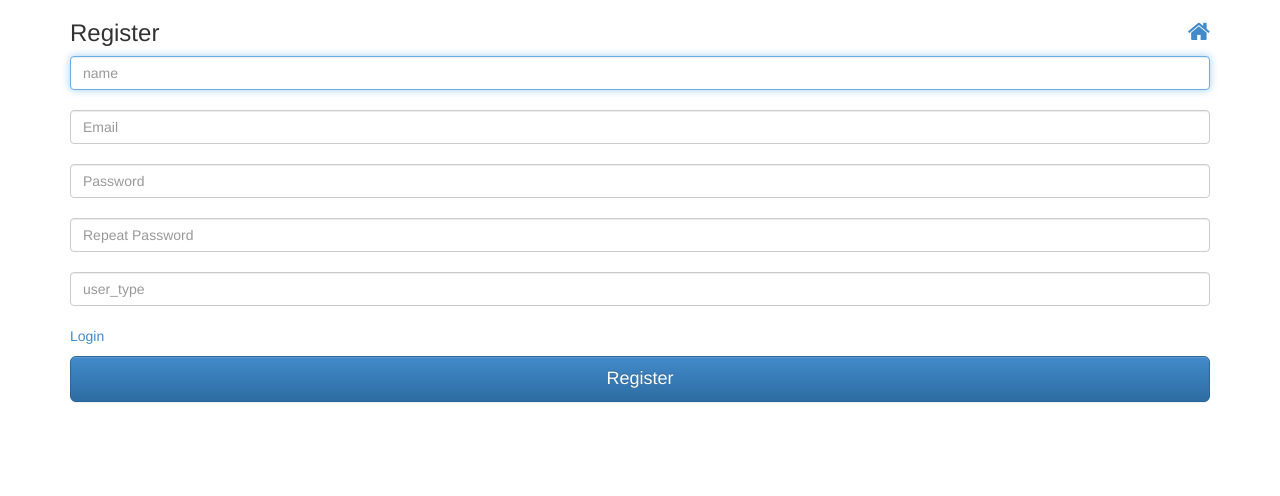
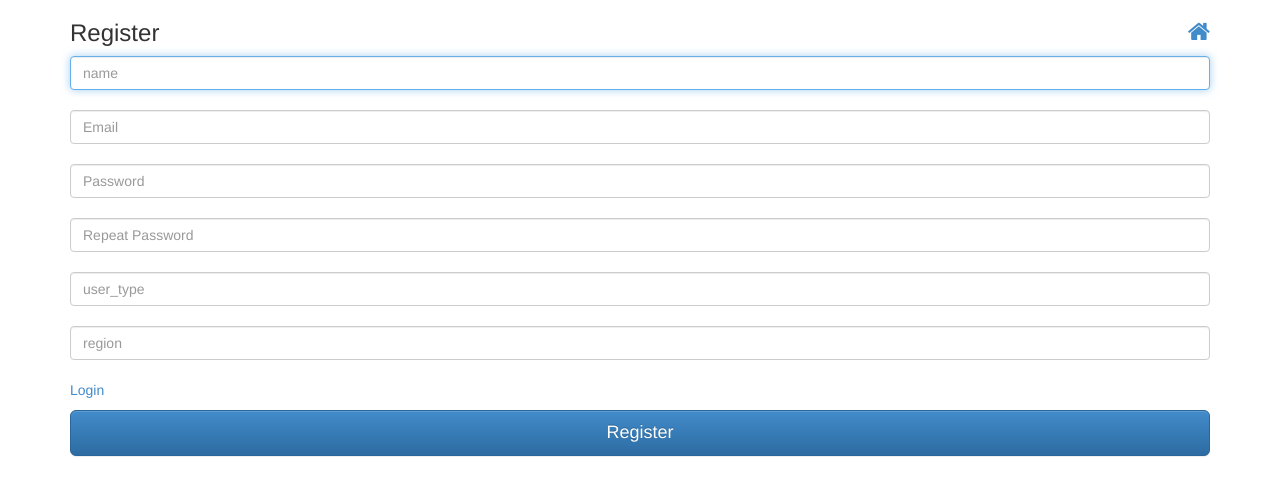
Before and after one commit to mrsaicharan1/E-Mandi, a Flask app: page /register in a window 1280 px wide. Shown: the top 496 px of the page. Run offline with Flask 2, Linux system fonts and the light colour scheme; parts of the project's set-up code (start-up, migrations or seed data) failed here and were passed over; some libraries are stand-ins or nearby versions.

Commit message:
Added support for Region-wise revenue

```diff
--- a/app.py
+++ b/app.py
@@ -13,6 +13,9 @@ from cart import ShoppingCart
 import datetime
 import time
 import random
+engine = create_engine('sqlite:///user.db', echo=True)
+from sqlalchemy.sql import text
+
 
 app = Flask(__name__)
 
@@ -34,7 +37,10 @@ def home():
     govt = Government.query.all()
     retailer_list = ['kiran','raju','mani','jayanthi','naresh']
     best_retailer = random.choice(retailer_list)
-    return render_template('pages/index.html',items=items,govt=govt,w_items=w_items,best_retailer=best_retailer)
+    connection = engine.connect()
+    s = text("SELECT SUM(amount) FROM Transaction WHERE region=:r")
+    total_revenue = connection.execute(s,r=session['region'])
+    return render_template('pages/index.html',items=items,govt=govt,w_items=w_items,best_retailer=best_retailer,total_revenue=total_revenue)
 
 @app.route('/about')
 def about():
@@ -56,6 +62,7 @@ def login():
                 session['name'] = form.name.data
                 session['user_type']=kind
                 session['user_id'] = form.user_id.data
+                session['region'] = user.region
                 return redirect(url_for('home'))
 
         # retailer login
@@ -65,6 +72,7 @@ def login():
                 session['name'] = form.name.data
                 session['user_type']=kind
                 session['user_id'] = form.user_id.data
+                session['region'] = user.region
                 return redirect(url_for('home'))
         # wholeseller login
         if user and user.user_type == 'wholeseller' :
@@ -73,6 +81,7 @@ def login():
                 session['name'] = form.name.data
                 session['user_type']=kind
                 session['user_id'] = form.user_id.data
+                session['region'] = user.region
                 return redirect(url_for('home'))
         else:
              user = not_found_error
@@ -122,7 +131,7 @@ def cart():
 @app.route('/checkout', methods=['GET','POST'])
 def checkout():
     if request.method == 'POST':
-        transaction = Transaction(session['user_id'],datetime.date.today(),request.form['pay'])
+        transaction = Transaction(session['user_id'],datetime.date.today(),request.form['pay'],session['region'])
         db.session.add(transaction)
         db.session.commit()
         return redirect(url_for('home'))
--- a/forms.py
+++ b/forms.py
@@ -28,6 +28,10 @@ class RegisterForm(Form):
     user_type = TextField(
     'user_type', validators=[DataRequired(), Length(min=6, max=40)]
     )
+
+    region = TextField(
+        'region', validators=[DataRequired(), Length(min=6, max=40)]
+        )
     #upload = FileField('image', validators=[FileAllowed(['jpg'],'Upload your shitty face')])
 
 
--- a/templates/forms/register.html
+++ b/templates/forms/register.html
@@ -9,6 +9,7 @@
     {{ form.password(class_ = 'form-control', placeholder = form.password.label.text, required = true) }}</br>
     {{ form.confirm(class_ = 'form-control', placeholder = form.confirm.label.text, required = true) }}</br>
     {{ form.user_type(class_ = 'form-control', placeholder = form.user_type.label.text, required = true) }}</br>
+    {{ form.region(class_ = 'form-control last-input', placeholder = form.region.label.text, required = true) }}</br>
 
 
     <p class="pull-left"><a href="{{ url_for('login') }}">Login</a></p></br>
--- a/templates/pages/admin.html
+++ b/templates/pages/admin.html
@@ -5,6 +5,7 @@
     <th>{{ item['user_id'] }}</th>
     <th>{{ item['date'] }}</th>
     <th>{{ item['amount'] }}</th>
+    <th>{{ item['region'] }}</th>
   <tr>
   {% endfor %}
 </table>
--- a/templates/pages/index.html
+++ b/templates/pages/index.html
@@ -282,7 +282,10 @@
         <p><b>Current Best Retailer: <b><i>{{ best_retailer }}</i></p>
       </div>
       <div class="well">
-        <p>ADS</p>
+        <p><b>Region:</b> <i>{{ session['region'] }}</i></p>
+      </div>
+      <div class="well">
+        <p><b>Revenue Generated:</b> <i>{{ session['total_revenue'] }}</i></p>
       </div>
     </div>
   </div>
```
Also changed, not shown: models.py (+6 -4 lines), user.db, 3 other files.
